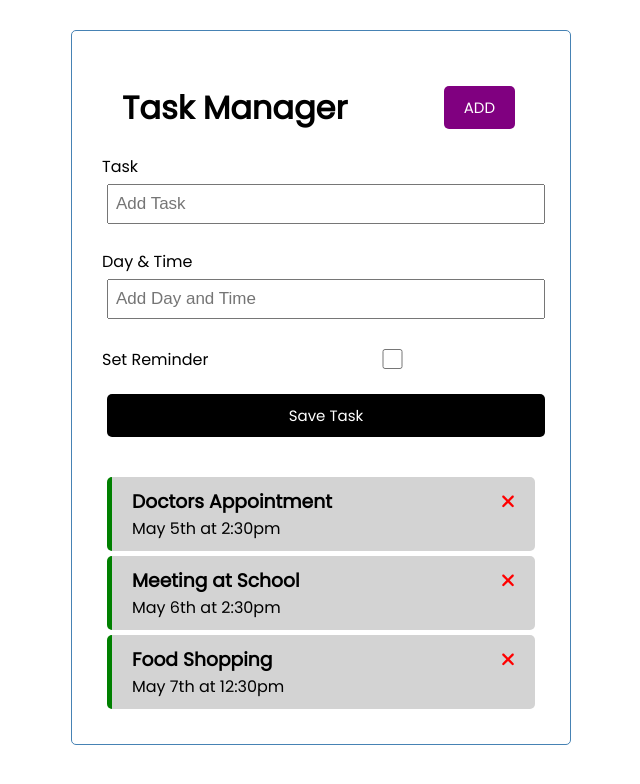
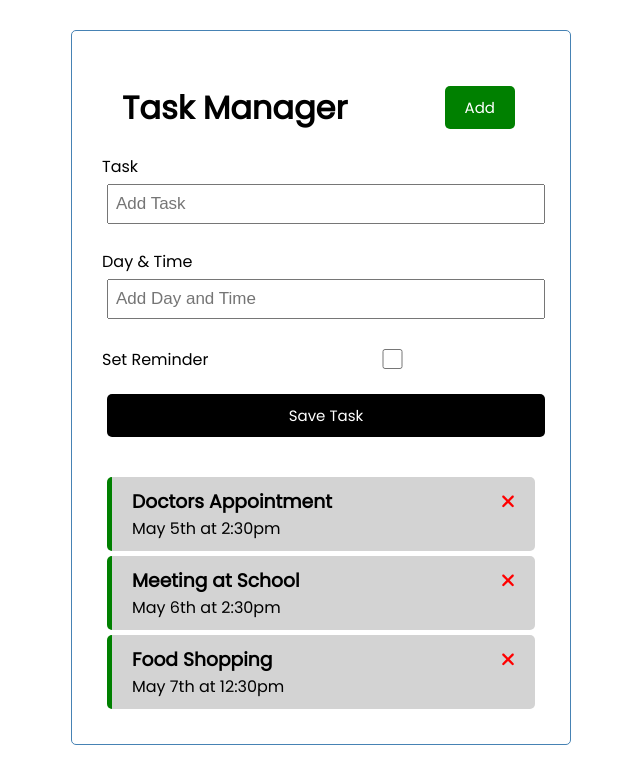
Before and after one commit to leungwoo/Task-Manager-Application, an Angular app: page / in a window 1280 px wide. Shown: the top 784 px of the page, without its empty margins (319-959 px from the left). Built offline with nearby package versions, Linux system fonts and the light colour scheme; data requests are answered from the project's data file.

Commit message:
Add and Close toggle setup

```diff
--- a/src/app/components/header/header.component.html
+++ b/src/app/components/header/header.component.html
@@ -1,8 +1,8 @@
 <header>
   <h1>{{ title }}</h1>
   <app-button
-    color="purple"
-    text="ADD"
+    color="{{ showAddTask ? 'green' : 'red' }}"
+    text="{{ showAddTask ? 'Add' : 'Close' }}"
     (btnClick)="toggleAddTask()"
   ></app-button>
 </header>
--- a/src/app/components/header/header.component.ts
+++ b/src/app/components/header/header.component.ts
@@ -1,5 +1,6 @@
 import { Component, OnInit } from '@angular/core';
-
+import { Subscription } from 'rxjs';
+import { UiService } from 'src/app/services/ui.service';
 @Component({
   selector: 'app-header',
   templateUrl: './header.component.html',
@@ -7,11 +8,18 @@ import { Component, OnInit } from '@angular/core';
 })
 export class HeaderComponent implements OnInit {
   title: string = 'Task Manager';
-  constructor() {}
+  public showAddTask: boolean = true;
+  public subscription!: Subscription;
+
+  constructor(private uiService: UiService) {
+    this.subscription = this.uiService
+      .onToggle()
+      .subscribe((value) => (this.showAddTask = value));
+  }
 
   ngOnInit(): void {}
 
   toggleAddTask() {
-    console.log('toggle');
+    this.uiService.toggleAddTask();
   }
 }
--- a/src/app/components/task-item/task-item.component.ts
+++ b/src/app/components/task-item/task-item.component.ts
@@ -9,7 +9,8 @@ import { faTimes } from '@fortawesome/free-solid-svg-icons';
 })
 export class TaskItemComponent implements OnInit {
   faTimes = faTimes;
-  @Input() task!: Task;
+  @Input()
+  task!: Task;
   @Output() onDeleteTask: EventEmitter<Task> = new EventEmitter();
   @Output() onToggleReminder: EventEmitter<Task> = new EventEmitter();
   constructor() {}
--- /dev/null
+++ b/src/app/services/ui.service.ts
@@ -0,0 +1,20 @@
+import { Injectable } from '@angular/core';
+import { Observable, Subject } from 'rxjs';
+@Injectable({
+  providedIn: 'root',
+})
+export class UiService {
+  private showAddTask: boolean = false;
+  private subject = new Subject<any>();
+  constructor() {}
+
+  toggleAddTask(): void {
+    console.log(123);
+    this.showAddTask = !this.showAddTask;
+    this.subject.next(this.showAddTask);
+  }
+  //Subscribe to this method
+  onToggle(): Observable<any> {
+    return this.subject.asObservable();
+  }
+}
```
Also changed, not shown: 1 other file (tests, documents, lock files or other folders).
